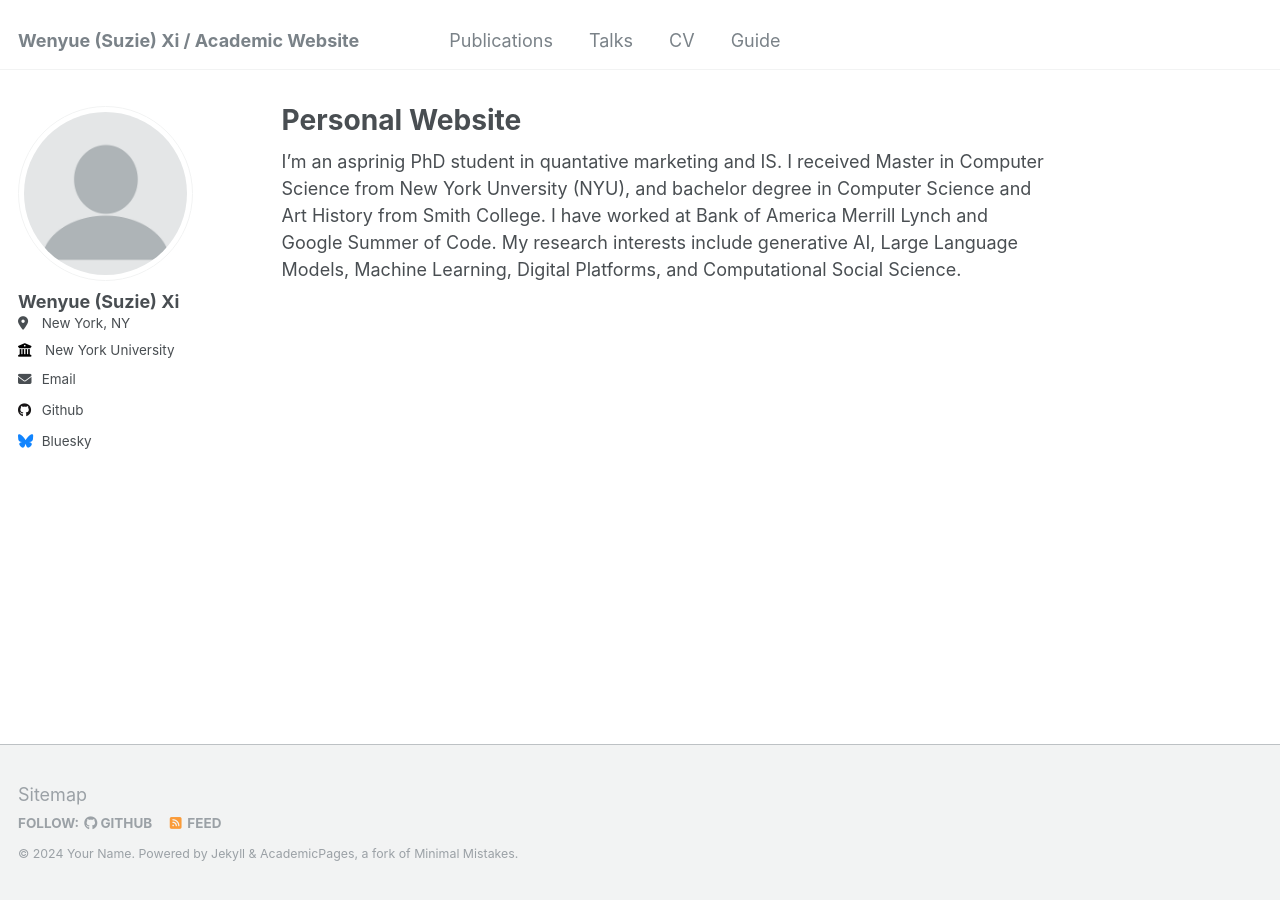
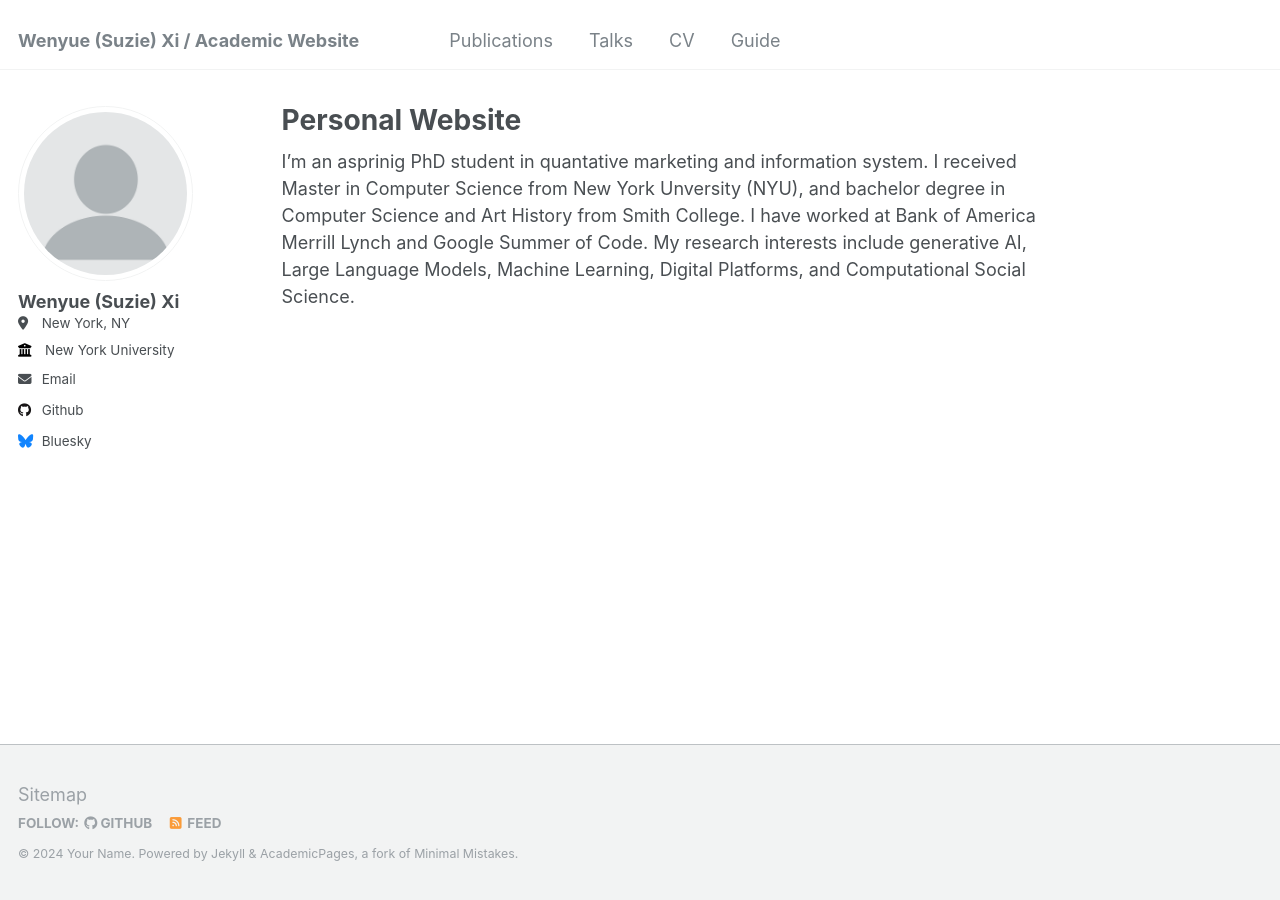
Before and after one commit to suziexi/suziexi.github.io, a Jekyll site: the page built from _pages/about.md, in a window 1280 px wide. Built offline with Jekyll 4.4.1, drawn with Linux system fonts in a browser that asks for light colours.

Commit message:
Update about.md

```diff
--- a/_pages/about.md
+++ b/_pages/about.md
@@ -6,4 +6,4 @@ redirect_from:
   - /about/
   - /about.html
 ---
-I'm an asprinig PhD student in quantative marketing and IS. I received Master in Computer Science from New York Unversity (NYU), and bachelor degree in Computer Science and Art History from Smith College. I have worked at Bank of America Merrill Lynch and Google Summer of Code. My research interests include generative AI, Large Language Models, Machine Learning, Digital Platforms, and Computational Social Science.
+I'm an asprinig PhD student in quantative marketing and information system. I received Master in Computer Science from New York Unversity (NYU), and bachelor degree in Computer Science and Art History from Smith College. I have worked at Bank of America Merrill Lynch and Google Summer of Code. My research interests include generative AI, Large Language Models, Machine Learning, Digital Platforms, and Computational Social Science.
```
